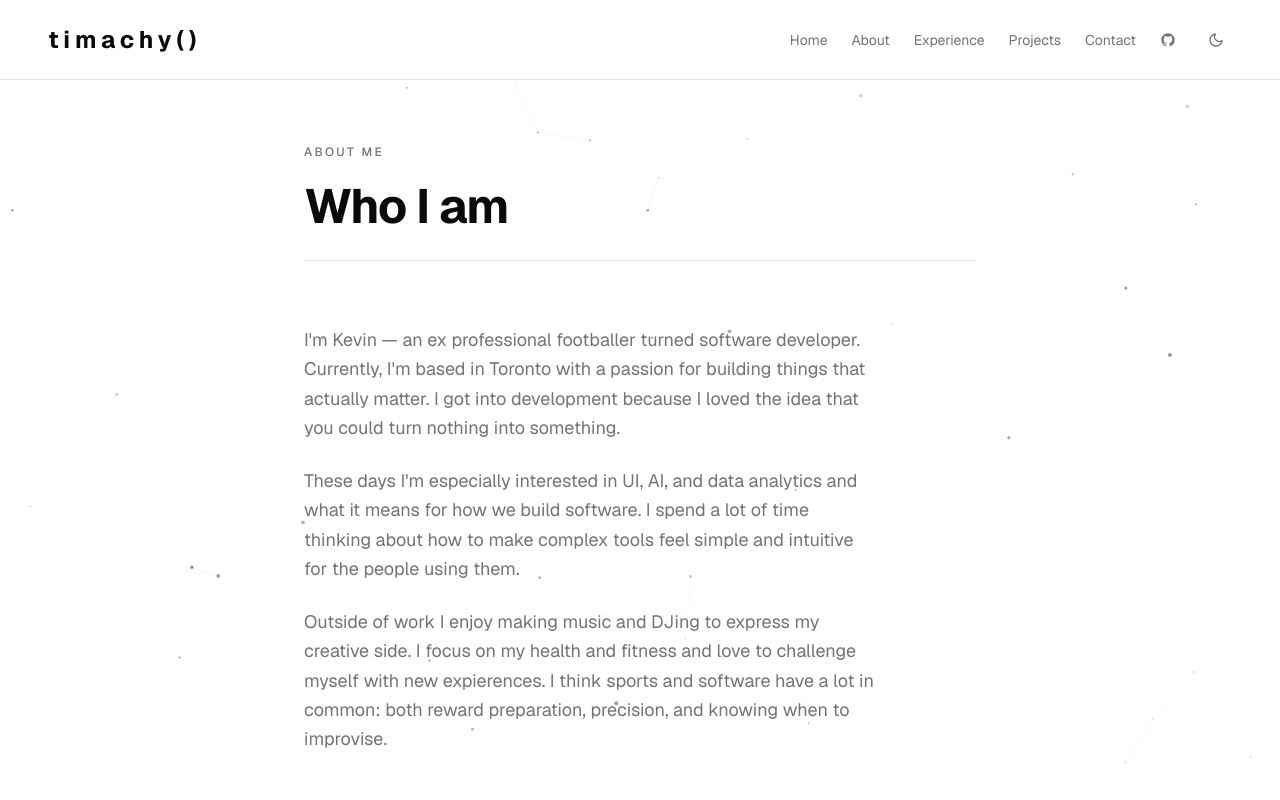
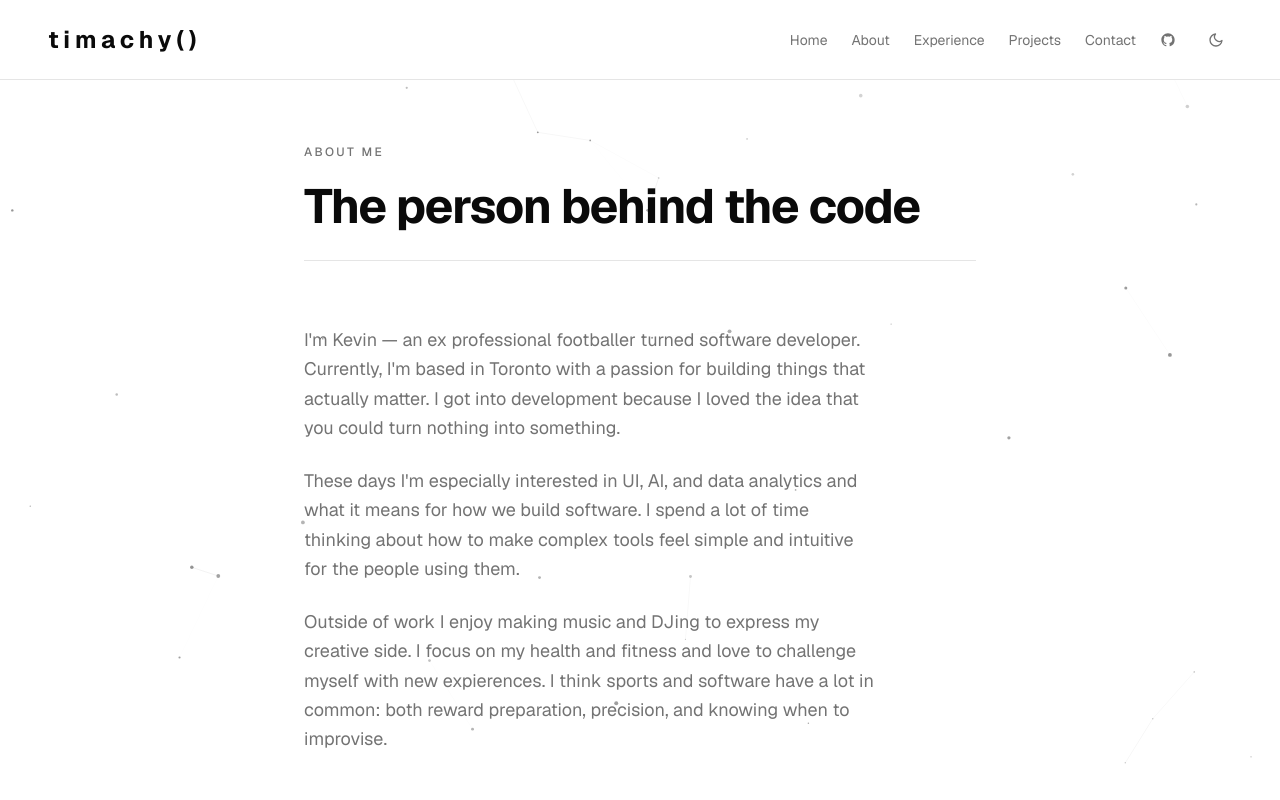
Before and after one commit to kevintimachy/portfolio, a Next.js app: page /about in a window 1280 px wide. Shown: the top 800 px of the page. Built offline with nearby package versions, Linux system fonts and the light colour scheme.

Commit message:
Updated about page title

```diff
--- a/app/about/page.tsx
+++ b/app/about/page.tsx
@@ -1,13 +1,12 @@
 import PageHeader from "@/components/PageHeader";
 import { Button } from "@/components/ui/button";
-import { Separator } from "@/components/ui/separator"
 import Link from "next/link";
 
 export default function About() {
     return (
         <div className="w-full max-w-3xl mx-auto px-6 sm:px-12 py-16 flex flex-col gap-16">
 
-            <PageHeader eyebrow="About Me" title="Who I am" separator />
+            <PageHeader eyebrow="About Me" title="The person behind the code" separator />
 
             <div className="flex flex-col gap-6 text-muted-foreground text-lg leading-relaxed max-w-xl">
                 <p>
--- a/app/contact/page.tsx
+++ b/app/contact/page.tsx
@@ -4,7 +4,6 @@ import { useActionState, useRef, useState } from "react";
 import { Button } from "@/components/ui/button";
 import { Input } from "@/components/ui/input";
 import { Textarea } from "@/components/ui/textarea";
-import { Separator } from "@/components/ui/separator";
 import { Label } from "@/components/ui/label";
 import PageHeader from "@/components/PageHeader";
 
```
